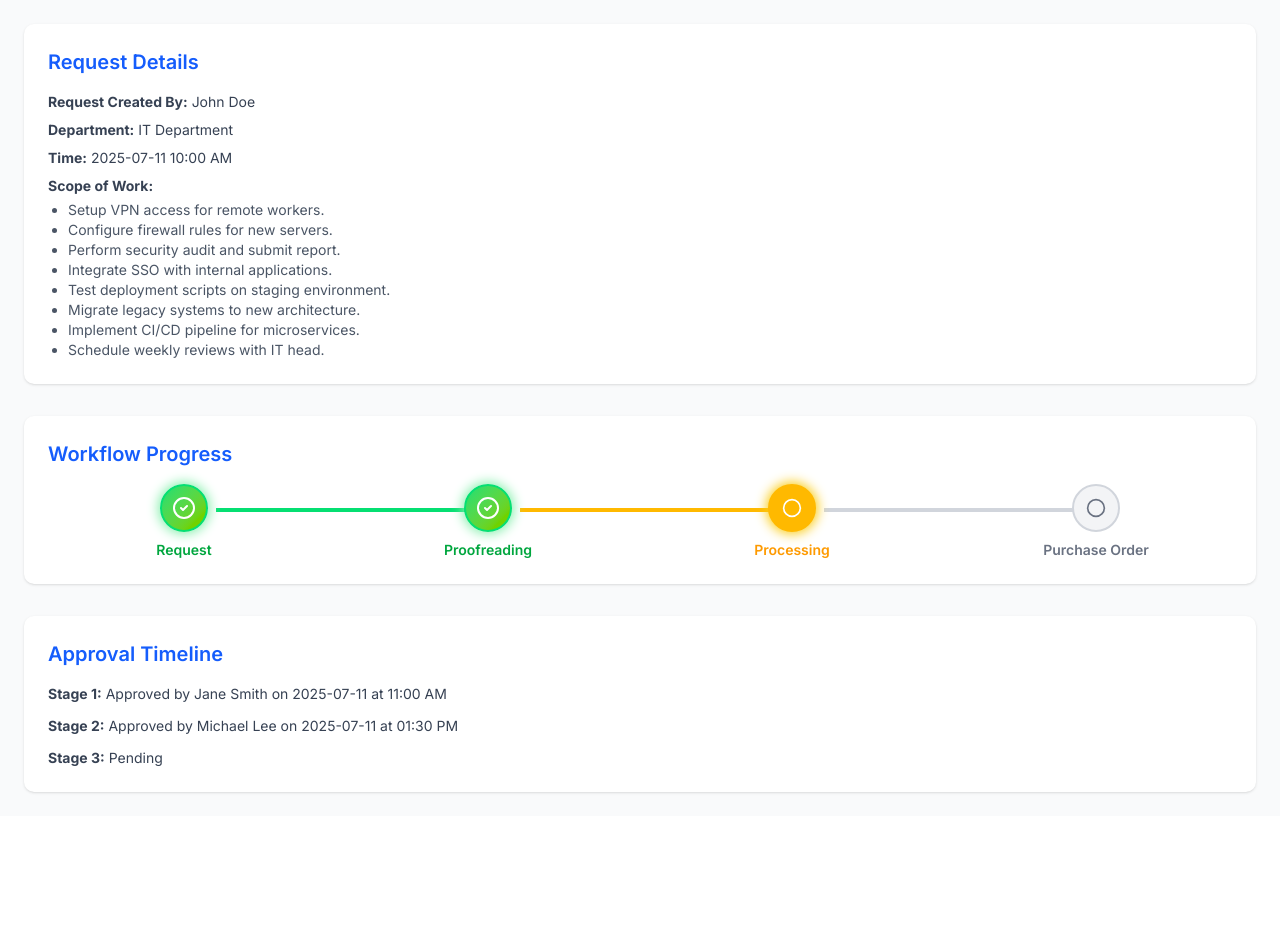
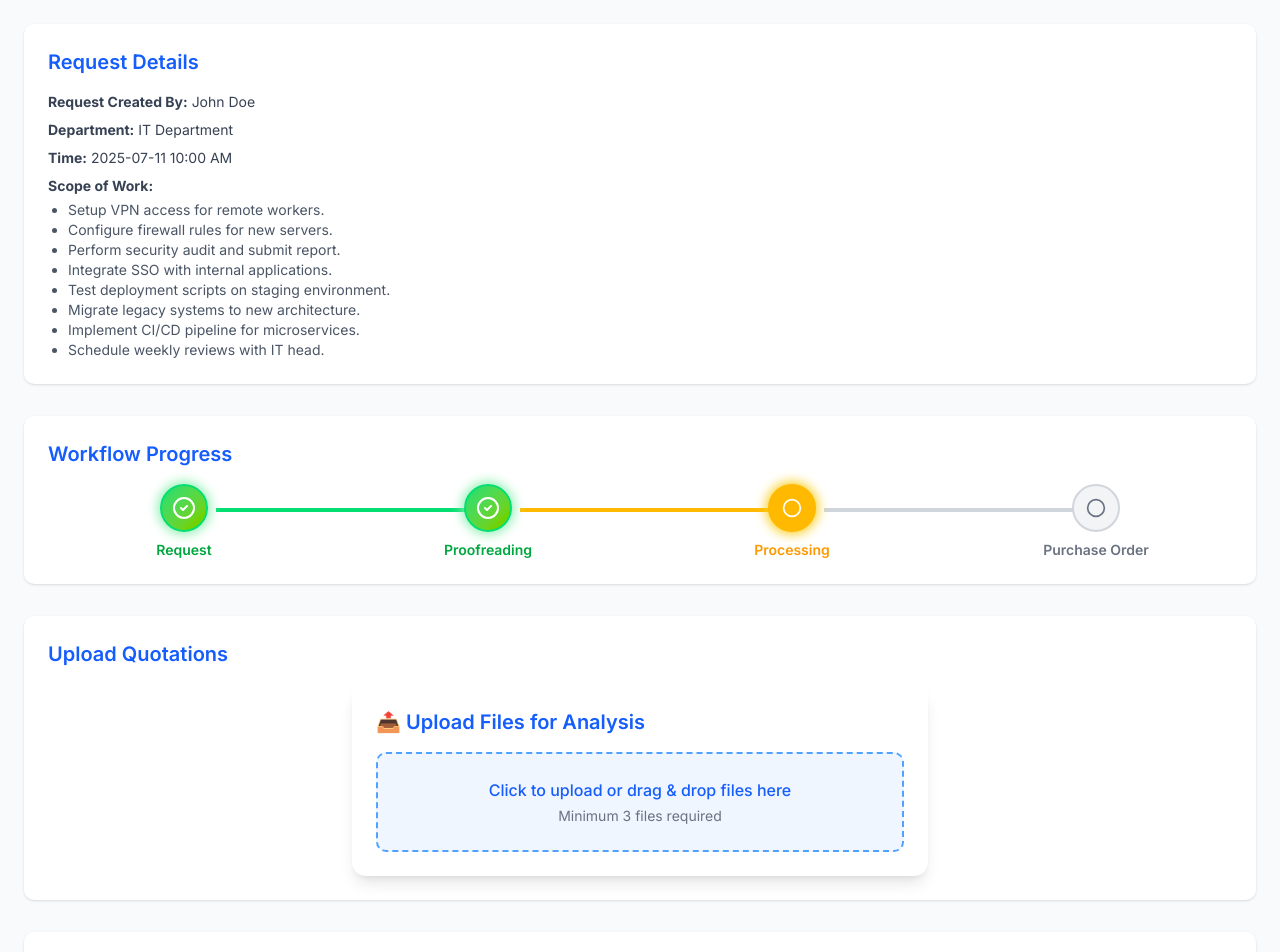
Before and after one commit to dubeyanant/better-ioms, a Next.js app: page /request_details in a window 1280 px wide. Shown: the top 952 px of the page. Before the commit the page ends 816 px from the top, so only its background shows below. Built offline with nearby package versions, Linux system fonts and the light colour scheme.

Commit message:
feat: update quotations

```diff
--- a/src/app/request_details/page.tsx
+++ b/src/app/request_details/page.tsx
@@ -1,6 +1,7 @@
 "use client";
 
 import WorkflowStatus from "@/components/ui/status_workflow";
+import UploadAnalyze from "@/components/update_analyse";
 import React from "react";
 
 const RequestDetailsPage = () => {
@@ -79,6 +80,13 @@ const RequestDetailsPage = () => {
 				/>
 			</section>
 
+			<section className="bg-white shadow rounded-lg p-6">
+				<h2 className="text-xl font-semibold text-blue-600 mb-4">
+					Upload Quotations
+				</h2>
+				<UploadAnalyze />
+			</section>
+
 			{/* Section 3: Approval Timeline */}
 			<section className="bg-white shadow rounded-lg p-6">
 				<h2 className="text-xl font-semibold text-blue-600 mb-4">
--- /dev/null
+++ b/src/components/update_analyse.tsx
@@ -0,0 +1,66 @@
+"use client";
+
+import { useState } from "react";
+
+export default function UploadAnalyze() {
+	const [files, setFiles] = useState<File[]>([]);
+
+	const handleFileChange = (e: React.ChangeEvent<HTMLInputElement>) => {
+		if (e.target.files) {
+			setFiles(Array.from(e.target.files));
+		}
+	};
+
+	const handleAnalyze = () => {
+		// 🔍 Trigger analysis logic here
+		console.log("Analyzing files:", files);
+	};
+
+	return (
+		<div className="w-full max-w-xl mx-auto p-6 bg-white rounded-xl shadow-lg space-y-4">
+			<h2 className="text-xl font-semibold text-blue-600">
+				📤 Upload Files for Analysis
+			</h2>
+
+			<label className="flex flex-col items-center justify-center border-2 border-dashed border-blue-400 hover:border-blue-500 transition bg-blue-50 hover:bg-blue-100 p-6 rounded-lg cursor-pointer text-center">
+				<input
+					type="file"
+					multiple
+					onChange={handleFileChange}
+					className="hidden"
+				/>
+				<p className="text-blue-600 font-medium">
+					Click to upload or drag & drop files here
+				</p>
+				<p className="text-sm text-gray-500 mt-1">
+					Minimum 3 files required
+				</p>
+			</label>
+
+			{files.length > 0 && (
+				<div className="space-y-2">
+					<h3 className="text-sm font-semibold text-gray-700">
+						Selected Files:
+					</h3>
+					<ul className="list-disc list-inside text-sm text-gray-600 max-h-40 overflow-y-auto">
+						{files.map((file, index) => (
+							<li key={index}>{file.name}</li>
+						))}
+					</ul>
+
+					<button
+						onClick={handleAnalyze}
+						disabled={files.length < 4}
+						className={`mt-4 px-6 py-2 rounded-lg transition font-medium ${
+							files.length >= 3
+								? "bg-blue-600 text-white hover:bg-blue-700"
+								: "bg-gray-300 text-gray-500 cursor-not-allowed"
+						}`}
+					>
+						Analyze
+					</button>
+				</div>
+			)}
+		</div>
+	);
+}
```
